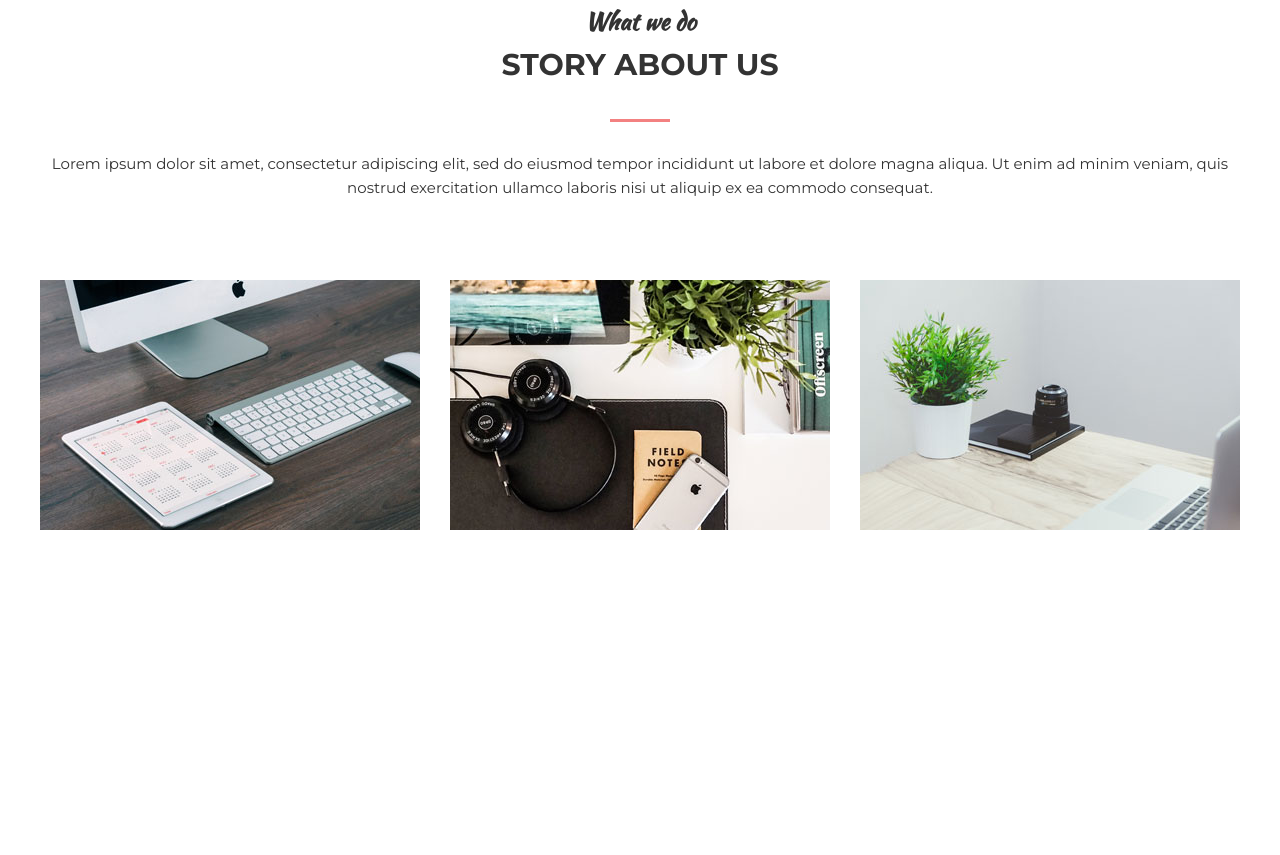
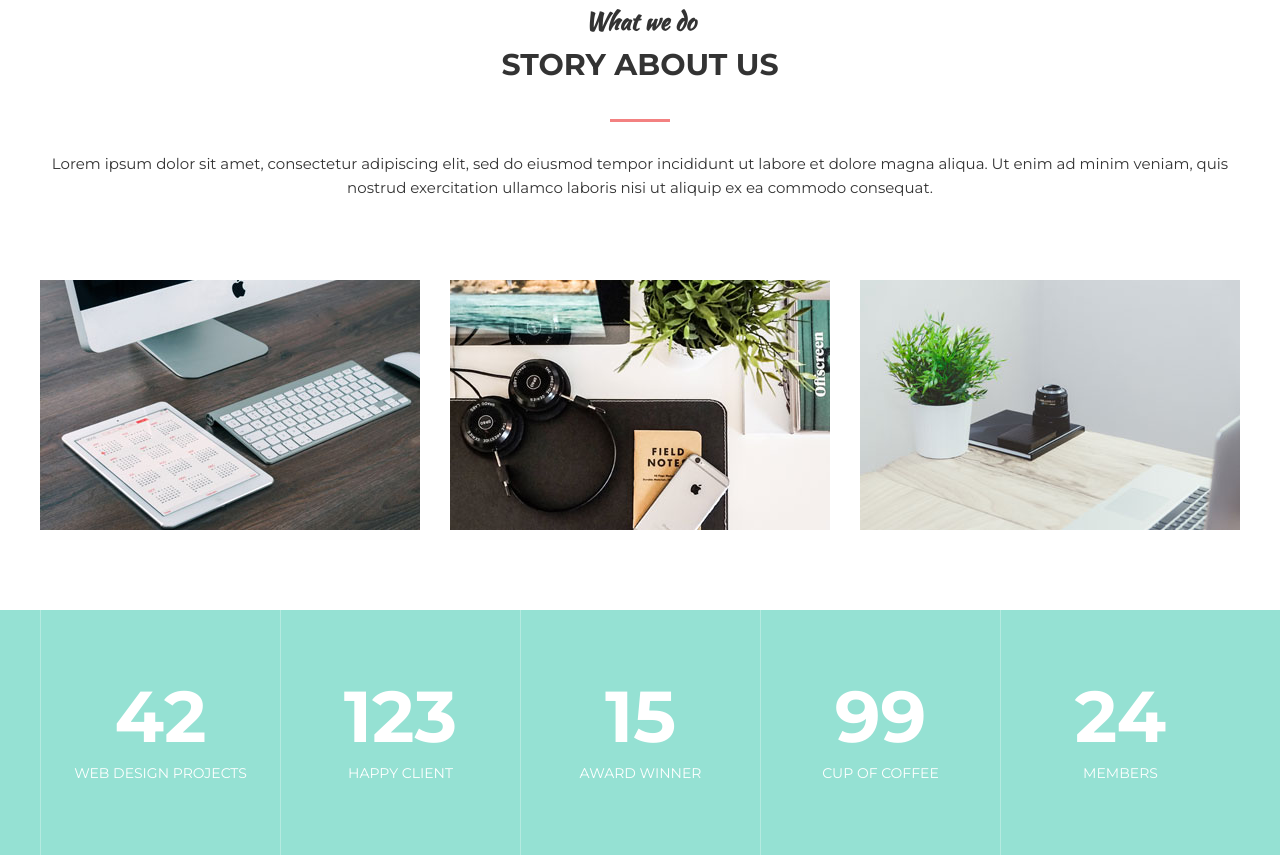
Before and after one commit to NurzhanTng/Mogo_LandingPage, a plain HTML site: page index.html in a window 1280 px wide. Shown: the part 877-1732 px from the top of the page. Before the commit the page ends 1487 px from the top, so only its background shows below. Drawn offline with Linux system fonts and the light colour scheme.

Commit message:
Added new div 'Statistics' with styles

```diff
--- a/assets/css/style.css
+++ b/assets/css/style.css
@@ -317,3 +317,40 @@ h1, h2, h3, h4, h5, h6 {
 
     transition: opacity .1s linear;
 }
+
+/* Statistics */
+
+.statistics {
+    background-color: #95e1d3;
+}
+
+.stat {
+    display: flex;
+}
+
+.stat__item {
+    flex: 1 1 0;
+    padding: 70px 25px;
+
+    border-left: 1px solid #b5eae0;
+
+    text-align: center;
+    color: #fff;
+}
+
+.stat__item:last-child {
+    background-repeat: 1px solid #b5eae0;
+}
+
+.stat__count {
+    margin-bottom: 10px;
+
+    font-size: 72px;
+    font-weight: 700;
+    line-height: 1;
+}
+
+.stat__text {
+    font-size: 14px;
+    text-transform: uppercase;
+}
--- a/index.html
+++ b/index.html
@@ -70,7 +70,7 @@
                 <div class="section__text">
                     <p>Lorem ipsum dolor sit amet, consectetur adipiscing elit, sed do eiusmod tempor incididunt ut labore et dolore magna aliqua. Ut enim ad minim veniam, quis nostrud exercitation ullamco laboris nisi ut aliquip ex ea commodo consequat.</p>
                 </div>
-            </div> <!-- \.section__header -->
+            </div> <!-- /.section__header -->
 
             <div class="about">
                 <div class="about__item">
@@ -91,8 +91,35 @@
                     </div>
                     <div class="about__text">super team</div>
                 </div>
+            </div> <!-- /.about -->
+        </div> <!-- /.container -->
+    </section> <!-- /.section -->
+
+    <div class="statistics">
+        <div class="container">
+            <div class="stat">
+                <div class="stat__item">
+                    <div class="stat__count">42</div>
+                    <div class="stat__text">Web Design Projects</div>
+                </div>
+                <div class="stat__item">
+                    <div class="stat__count">123</div>
+                    <div class="stat__text">happy client</div>
+                </div>
+                <div class="stat__item">
+                    <div class="stat__count">15</div>
+                    <div class="stat__text">award winner</div>
+                </div>
+                <div class="stat__item">
+                    <div class="stat__count">99</div>
+                    <div class="stat__text">cup of coffee</div>
+                </div>
+                <div class="stat__item">
+                    <div class="stat__count">24</div>
+                    <div class="stat__text">members</div>
+                </div>
             </div>
-        </div> <!-- \.container -->
-    </section> <!-- \.section -->
+        </div>
+    </div>
 </body>
 </html>
```
